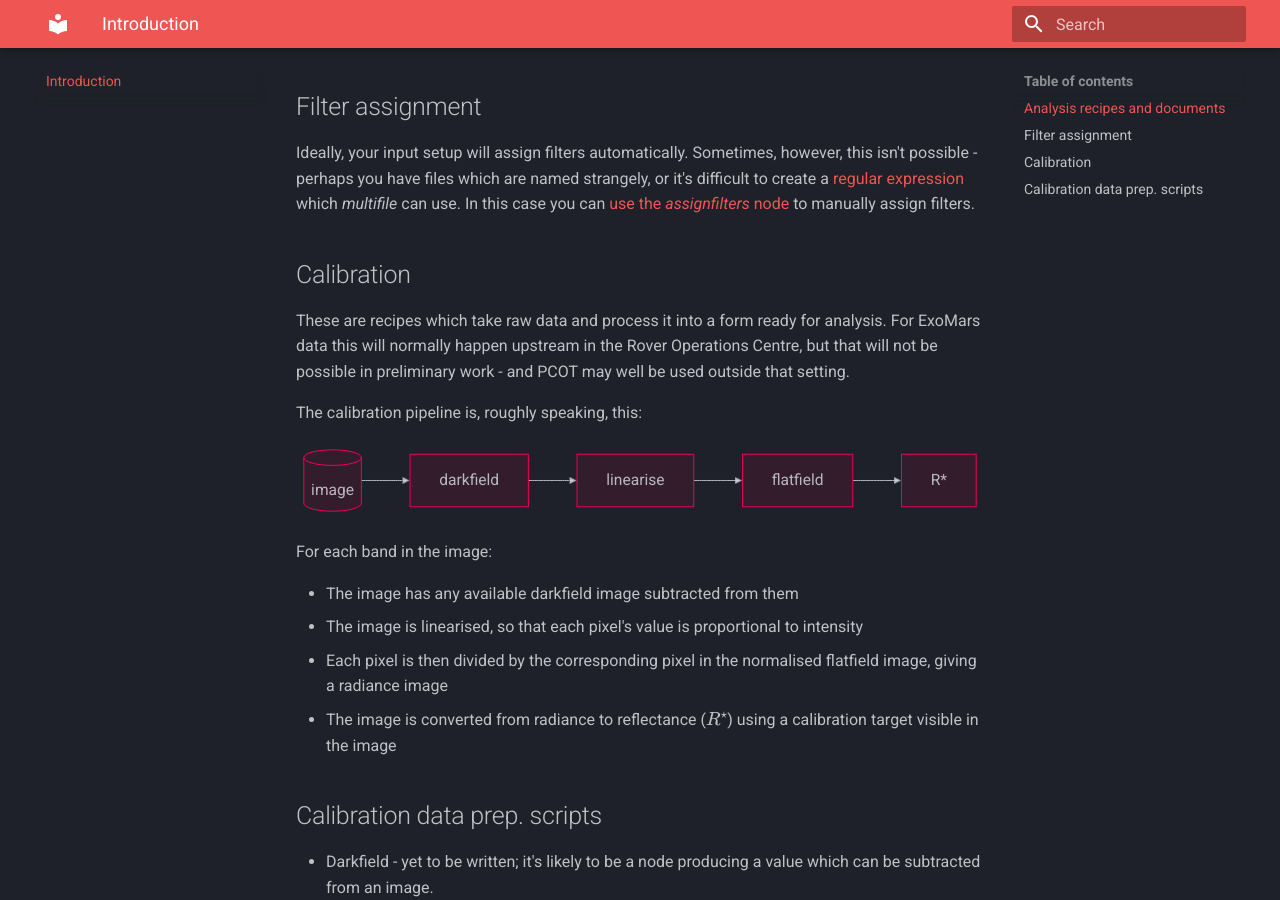
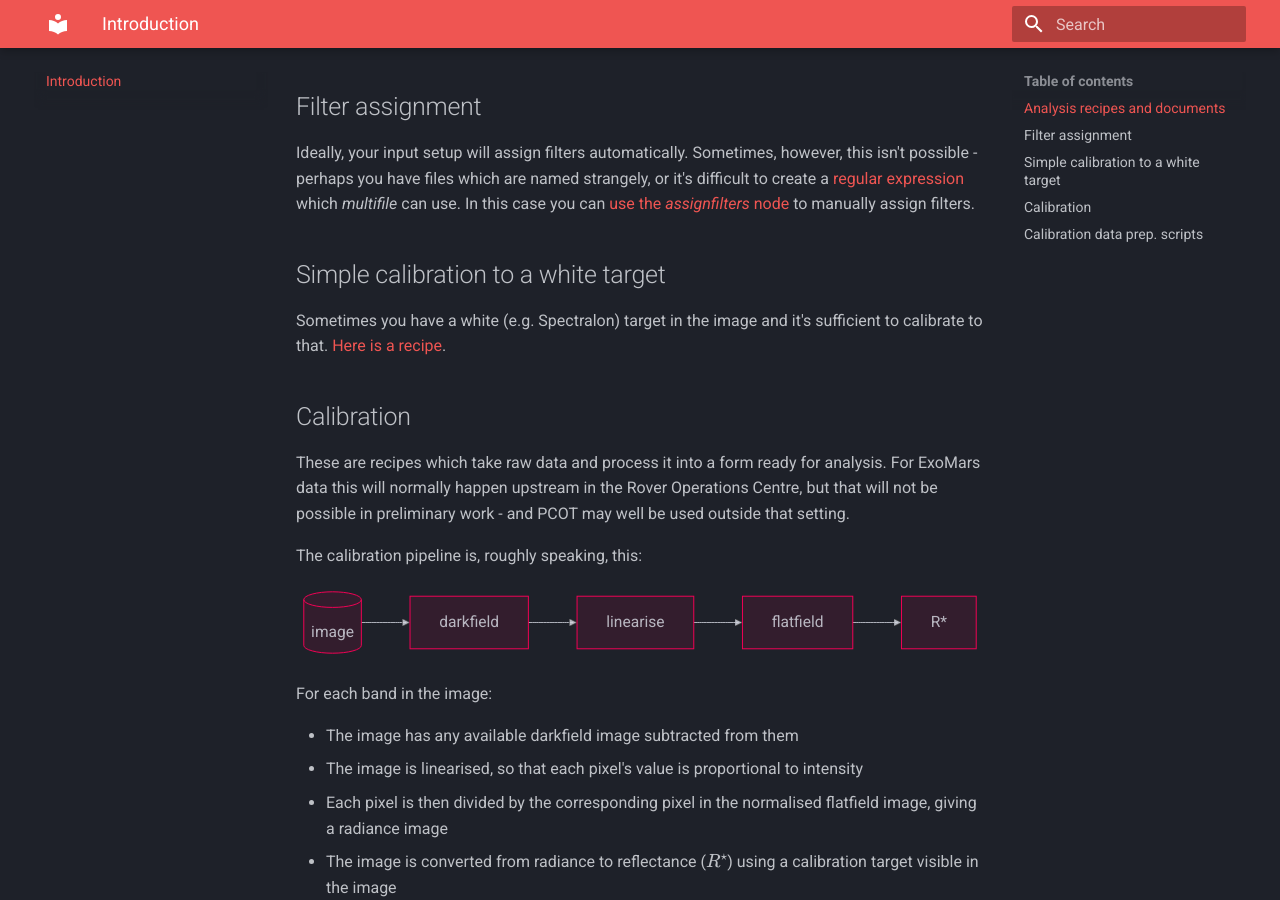
Before and after one commit to AU-ExoMars/PCOT-Cookbook, an MkDocs documentation site: the page built from docs/index.md, in a window 1280 px wide and 900 px high, scrolled down 692 px. Built offline with MkDocs 1.6.1 and Material for MkDocs 9.7.7, drawn with Linux system fonts in a browser that asks for light colours; formulas are drawn with MathJax 3.

Commit message:
added calibration to white (spectralon) target

```diff
--- a/docs/index.md
+++ b/docs/index.md
@@ -34,6 +34,13 @@ named strangely, or it's difficult to create a
 which *multifile* can use. In this case you can
 [use the *assignfilters* node](recipes/assignfilters.md) to manually assign filters.
 
+## Simple calibration to a white target
+
+Sometimes you have a white (e.g. Spectralon) target in the image
+and it's sufficient to calibrate to that.
+[Here is a recipe](recipes/spectralon.md).
+
+
 ## Calibration
 
 These are recipes which take raw data and process it
--- a/mkdocs.yml
+++ b/mkdocs.yml
@@ -16,6 +16,7 @@ nav:
     - Recipes:
         - recipes/spectrum.md
         - recipes/parametermap.md
+        - recipes/spectralon.md
         - recipes/combined.md
         - recipes/flatfield.md
         - recipes/calibration.md
```
Also changed, not shown: docs/recipes/spectralon.md (added, +31 -0 lines), docs/recipes/screenshots/spectralon.png (added).
